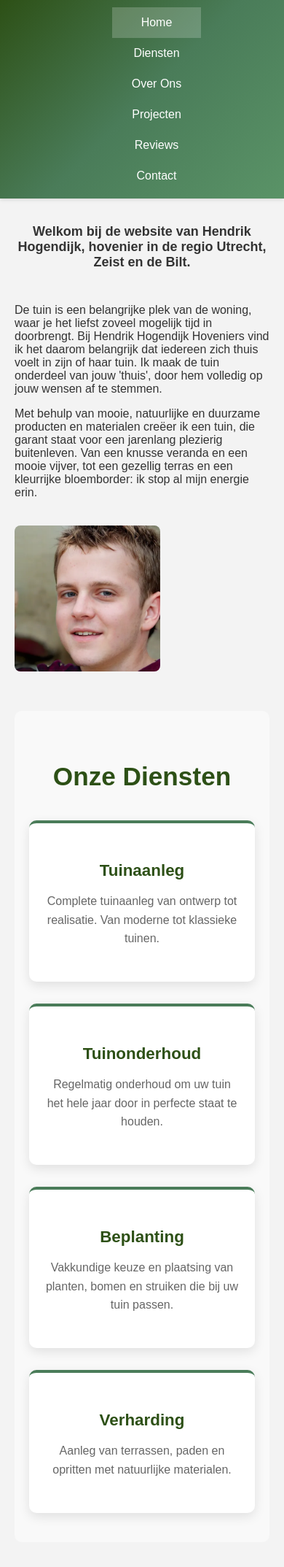
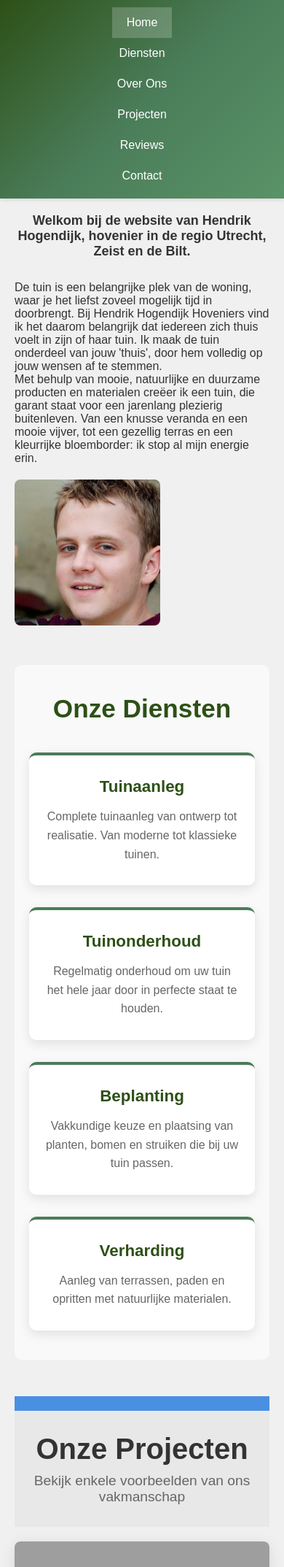
Before and after one commit to Jop-Lamers/Hoveniers-web-clannie, a PHP site: page / in a window 390 px wide. Shown: the part 93-2240 px from the top of the page at 73% size. Run offline with PHP 8.4, Linux system fonts and the light colour scheme; grey boxes are pictures that could not be loaded.

Commit message:
gefixt en slideshow in website

```diff
--- a/index.php
+++ b/index.php
@@ -45,13 +45,14 @@ renderHeader("Hendrik Hogendijk Hoveniers", "home");
             </div>
         </div>
     </section>
+<?php
+   include 'slideshow.php';
+?>
 
-    <section id="over-ons" class="about-section">
-        <h2>Over Hendrik Hogendijk</h2>
-        <p>Met meer dan 15 jaar ervaring in de hovenierssector, help ik u bij het realiseren van uw droomtuin.
-        Vakmanschap, kwaliteit en persoonlijke aandacht staan centraal in mijn werk.</p>
-        <p>Ik werk voornamelijk in de regio Utrecht, Zeist en De Bilt, en ben gespecialiseerd in
-        duurzame tuinoplossingen die jarenlang plezier geven.</p>
+    <section id="reviews" class="reviews-section">
+        <h2>Reviews</h2>
+        <p>Lees wat onze klanten zeggen over onze diensten.</p>
+        <!-- Placeholder for reviews, can be dynamically loaded -->
     </section>
 </main>
 
--- a/slideshow.php
+++ b/slideshow.php
@@ -1,9 +1,4 @@
-<!DOCTYPE html>
-<html lang="nl">
-  <head>
-    <meta charset="UTF-8" />
-    <meta name="viewport" content="width=device-width, initial-scale=1.0" />
-    <title>Slideshow - Hoveniers Clannie</title>
+
   <style>
     /* slideshow CSS */
     * {
@@ -29,9 +24,12 @@
 
     .slideshow-container {
       position: relative;
-        flex: 1;
+      height: 70vh;
       background: white;
       overflow: hidden;
+      margin: 20px 0;
+      border-radius: 8px;
+      box-shadow: 0 4px 20px rgba(0, 0, 0, 0.1);
     }
 
     .slide {
@@ -45,7 +43,7 @@
 
     .slide img {
       width: 100%;
-        height: calc(100vh - 40px);
+      height: 70vh;
       object-fit: cover;
       display: block;
     }
@@ -105,12 +103,9 @@
     }
 
     .dots-container {
-        position: absolute;
-        bottom: 20px;
-        left: 50%;
-        transform: translateX(-50%);
       text-align: center;
-        z-index: 10;
+      padding: 20px;
+      background: #e8e8e8;
     }
 
     .dot {
@@ -118,27 +113,42 @@
       height: 15px;
       width: 15px;
       margin: 0 5px;
-        background-color: rgba(255, 255, 255, 0.5);
+      background-color: #ccc;
       border-radius: 50%;
       display: inline-block;
       transition: background-color 0.3s;
-        border: 2px solid rgba(255, 255, 255, 0.8);
+      border: 2px solid #4a90e2;
     }
 
     .dot.active,
     .dot:hover {
-        background-color: white;
+      background-color: #4a90e2;
     }
 
-      .orange-footer {
-        background-color: #ff9800;
-        height: 20px;
-        width: 100%;
+    .slideshow-header {
+      text-align: center;
+      padding: 30px 20px;
+    }
+
+    .slideshow-header h1 {
+      font-size: 2.5em;
+      margin-bottom: 10px;
+      color: #333;
+      font-weight: bold;
+    }
+
+    .slideshow-header p {
+      font-size: 1.2em;
+      color: #666;
     }
 
     @media screen and (max-width: 768px) {
       .slide img {
-          height: calc(100vh - 40px);
+        height: 50vh;
+      }
+
+      .slideshow-container {
+        height: 50vh;
       }
 
       .slide-title {
@@ -156,9 +166,13 @@
       }
     }
   </style>
-  </head>
-  <body>
+
   <div class="blue-header"></div>
+
+  <div class="slideshow-header">
+    <h1>Onze Projecten</h1>
+    <p>Bekijk enkele voorbeelden van ons vakmanschap</p>
+  </div>
 
   <div class="slideshow-container">
     <div class="slide active">
@@ -208,6 +222,7 @@
 
     <button class="prev" onclick="changeSlide(-1)">&#10094;</button>
     <button class="next" onclick="changeSlide(1)">&#10095;</button>
+  </div>
 
   <div class="dots-container">
     <span class="dot active" onclick="currentSlide(1)"></span>
@@ -215,36 +230,28 @@
     <span class="dot" onclick="currentSlide(3)"></span>
     <span class="dot" onclick="currentSlide(4)"></span>
   </div>
-    </div>
-
-    <div class="orange-footer"></div>
 
   <script>
     // Array met slide informatie - HIER KUN JE NIEUWE PLAATJES TOEVOEGEN
-      const slides = [
-        {
+    const slides = [{
         image: "images/tuin1.jpg",
         title: "Moderne Tuinaanleg",
-          description:
-            "Een prachtige moderne tuin met strakke lijnen en duurzame materialen. Inclusief tuinverlichting en automatisch irrigatiesysteem.",
+        description: "Een prachtige moderne tuin met strakke lijnen en duurzame materialen. Inclusief tuinverlichting en automatisch irrigatiesysteem.",
       },
       {
         image: "images/tuin2.jpg",
         title: "Klassieke Tuinrenovatie",
-          description:
-            "Renovatie van een klassieke tuin met behoud van de originele charme. Nieuwe beplanting en herstel van natuursteen elementen.",
+        description: "Renovatie van een klassieke tuin met behoud van de originele charme. Nieuwe beplanting en herstel van natuursteen elementen.",
       },
       {
         image: "images/tuin3.jpg",
         title: "Kleine Stadstuin",
-          description:
-            "Optimaal gebruik van de ruimte in deze compacte stadstuin. Verticaal groen en multifunctionele elementen.",
+        description: "Optimaal gebruik van de ruimte in deze compacte stadstuin. Verticaal groen en multifunctionele elementen.",
       },
       {
         image: "images/tuin4.jpg",
         title: "Landelijke Tuin",
-          description:
-            "Ruime landelijke tuin met natuurlijke materialen en inheemse beplanting. Perfect voor families met kinderen.",
+        description: "Ruime landelijke tuin met natuurlijke materialen en inheemse beplanting. Perfect voor families met kinderen.",
       },
     ];
 
@@ -297,7 +304,7 @@
     }
 
     // Start automatic slideshow when page loads
-      document.addEventListener("DOMContentLoaded", function () {
+    document.addEventListener("DOMContentLoaded", function() {
       showSlide(0);
       startSlideshow();
     });
@@ -313,7 +320,7 @@
     });
 
     // Keyboard navigation
-      document.addEventListener("keydown", function (e) {
+    document.addEventListener("keydown", function(e) {
       if (e.key === "ArrowLeft") {
         changeSlide(-1);
       } else if (e.key === "ArrowRight") {
@@ -321,36 +328,3 @@
       }
     });
   </script>
-  </body>
-</html>
-        clearInterval(slideInterval);
-        startSlideshow();
-      }
-
-      // Start automatic slideshow when page loads
-      document.addEventListener("DOMContentLoaded", function () {
-        showSlide(0);
-        startSlideshow();
-      });
-
-      // Pause slideshow on hover
-      const slideshowContainer = document.querySelector(".slideshow-container");
-      slideshowContainer.addEventListener("mouseenter", () => {
-        clearInterval(slideInterval);
-      });
-
-      slideshowContainer.addEventListener("mouseleave", () => {
-        startSlideshow();
-      });
-
-      // Keyboard navigation
-      document.addEventListener("keydown", function (e) {
-        if (e.key === "ArrowLeft") {
-          changeSlide(-1);
-        } else if (e.key === "ArrowRight") {
-          changeSlide(1);
-        }
-      });
-    </script>
-  </body>
-</html>
```
Lines whose indentation alone changed are shown as unchanged.
